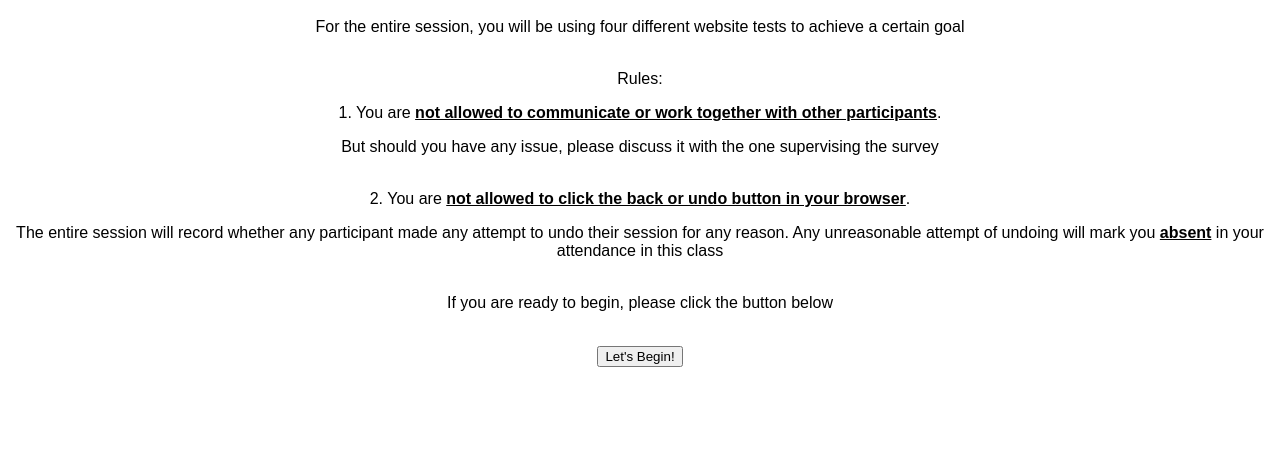
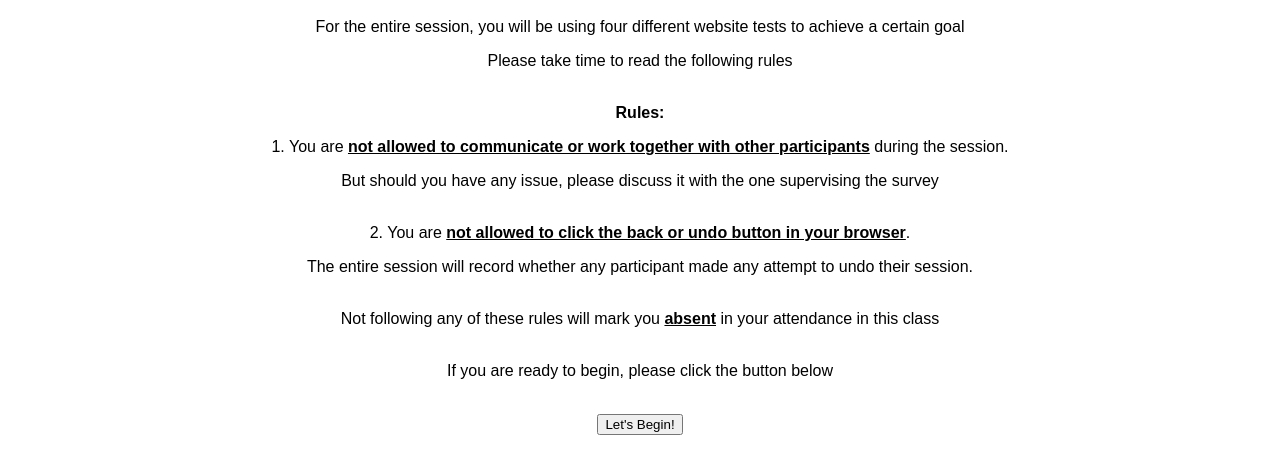
Before and after one commit to RyufathSoepeno/Error-Simulations, a plain HTML site: page index.html in a window 1280 px wide. Shown: the part 140-614 px from the top of the page. Drawn offline with Linux system fonts and the light colour scheme.

Commit message:
Update index.html

```diff
--- a/index.html
+++ b/index.html
@@ -25,12 +25,15 @@
     <div class="container">
         <h1>Welcome, fellow participants to our session!</h1>
         <p>For the entire session, you will be using four different website tests to achieve a certain goal</p>
+	<p>Please take time to read the following rules</p>
 
-        <p><br>Rules:</p>
-        <p>1. You are <b><u>not allowed to communicate or work together with other participants</u></b>.</p>
+        <p><br><b>Rules:</b></p>
+        <p>1. You are <b><u>not allowed to communicate or work together with other participants</u></b> during the session.</p>
         <p>But should you have any issue, please discuss it with the one supervising the survey</p>
         <p><br>2. You are <b><u>not allowed to click the back or undo button in your browser</u></b>. </p>
-        <p>The entire session will record whether any participant made any attempt to undo their session for any reason. Any unreasonable attempt of undoing will mark you <b><u>absent</b></u> in your attendance in this class</p>
+        <p>The entire session will record whether any participant made any attempt to undo their session. </p>
+
+        <p><br>Not following any of these rules will mark you <b><u>absent</b></u> in your attendance in this class</p>
 
 	<p><br>If you are ready to begin, please click the button below</p><br>
 
```
